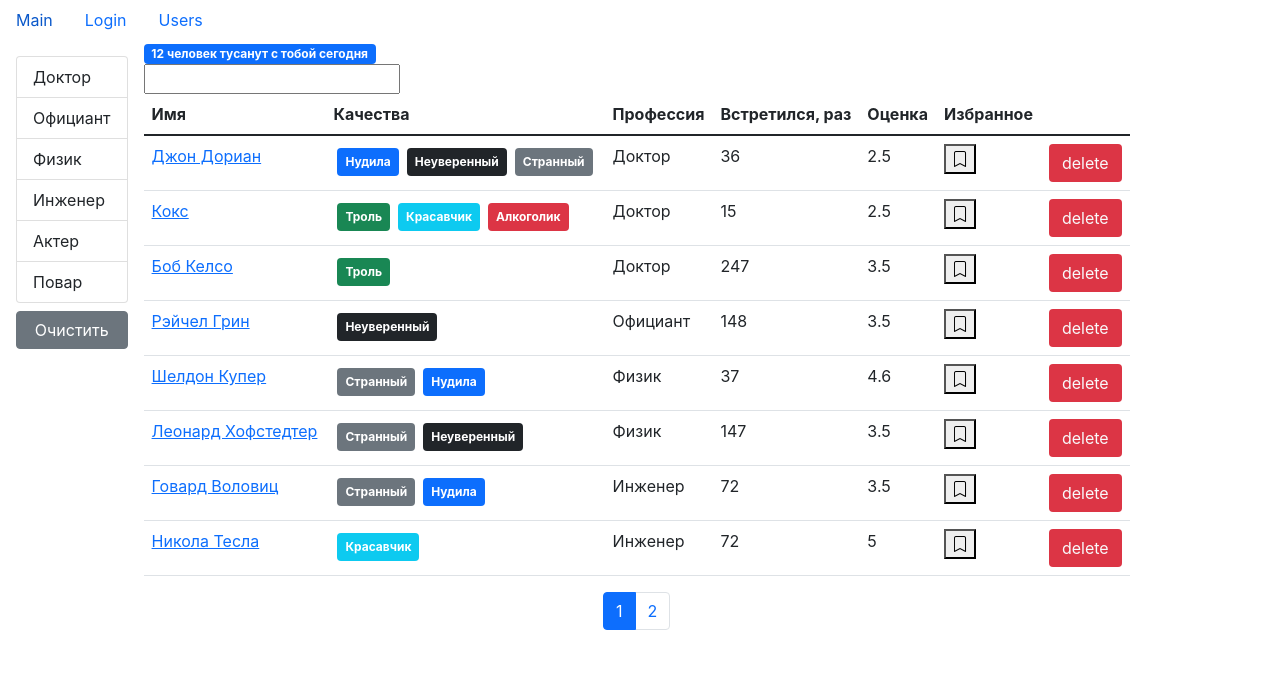
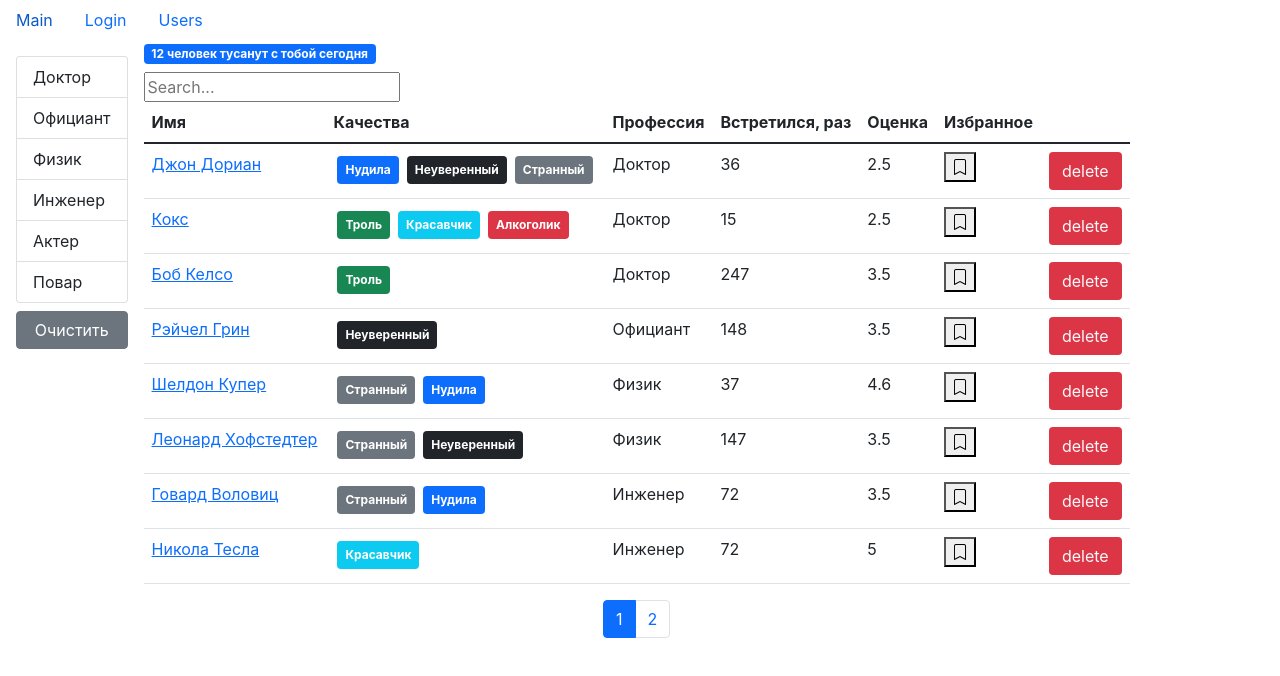
Before and after one commit to Galiathusz/fast-company-updated, a React (Create React App) app: page /users in a window 1280 px wide. Shown: the top 676 px of the page. Built offline with nearby package versions, Linux system fonts and the light colour scheme.

Commit message:
forms, search line, login

```diff
--- a/src/layouts/users.jsx
+++ b/src/layouts/users.jsx
@@ -16,7 +16,7 @@ const Users = () => {
     let pageSize = 8;
 
     let [users, setUsers] = useState();
-    let [data, setData] = useState({ search: "" });
+    let [data, setData] = useState("");
 
     useEffect(() => {
         api.users.fetchAll().then((data) => setUsers(data));
@@ -55,32 +55,33 @@ const Users = () => {
         setCurrentPage(pageIndex);
     };
 
+    let clearFilter = () => {
+        setSelectedProf();
+    };
+
     let handleSort = (item) => {
         setSortBy(item);
     };
 
+    let handleChange = ({ target }) => {
+        clearFilter();
+        setData(target.value);
+    };
+
     if (users) {
-        let filteredUsers = selectedProf ? users.filter((user) => JSON.stringify(user.profession) === JSON.stringify(selectedProf)) : users;
+        let filteredUsers;
+        if (!selectedProf) {
+            filteredUsers = data ? users.filter(user => user.name.toLowerCase().indexOf(data.toLowerCase()) !== -1) : users;
+        } else {
+            data = "";
+            filteredUsers = selectedProf ? users.filter((user) => JSON.stringify(user.profession) === JSON.stringify(selectedProf)) : users;
+        };
 
         let count = filteredUsers.length;
 
         let sortedUsers = _.orderBy(filteredUsers, [sortBy.path], [sortBy.order]);
 
         let userCrop = paginate(sortedUsers, currentPage, pageSize);
-
-        let clearFilter = () => {
-            setSelectedProf();
-        };
-
-        let handleChange = ({ target }) => {
-            setData(prevState => ({
-                ...prevState,
-                [target.name]: target.value
-            }));
-            setUsers(
-                users.filter(user => user.name.includes(target.value))
-            );
-        };
 
         return (
             <div className="d-flex">
@@ -103,15 +104,18 @@ const Users = () => {
                 <div className="d-flex flex-column">
                     <SearchStatus length={count} />
                     <form action="">
+                        <div className="row mt-2">
                             <label htmlFor="search">
                                 <input
+                                    placeholder="Search..."
                                     type="text"
                                     id = "search"
                                     name = "search"
-                                value = {data.search}
+                                    value = {data}
                                     onChange={handleChange}
                                 />
                             </label>
+                        </div>
                     </form>
                     {count !== 0 ? (
                         <UserTable
```
Lines whose indentation alone changed are shown as unchanged.
